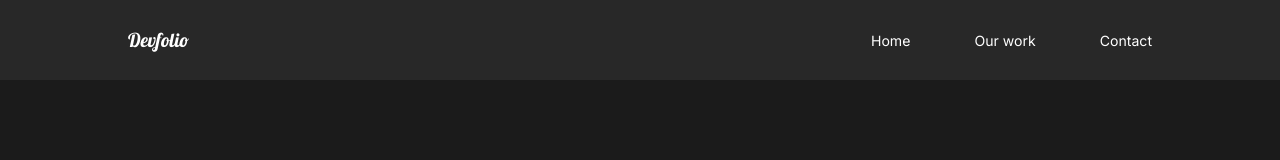
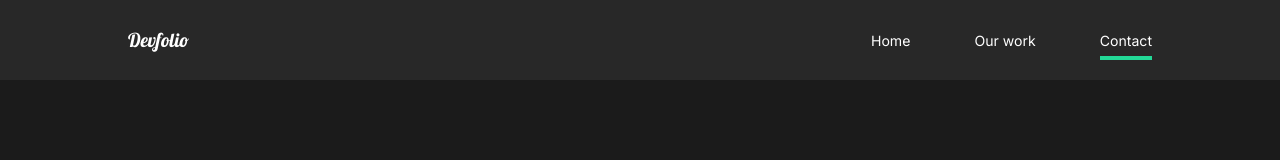
Before and after one commit to arielvergarautn/devfolio-v2, a React (Create React App) app: page /contact in a window 1280 px wide. Shown: the top 160 px of the page. Built offline with nearby package versions, Linux system fonts and the light colour scheme.

Commit message:
Updating styles of animations

```diff
--- a/src/animation.js
+++ b/src/animation.js
@@ -66,7 +66,7 @@ export const lineNavAnim = {
         width: '0%'
     },
     show: {
-        width: '50%',
+        width: '100%',
         transition: {
             duration: 0.75
         }
--- a/src/components/Nav.js
+++ b/src/components/Nav.js
@@ -3,14 +3,18 @@ import React from 'react'
 //Router
 import {
     Link,
-    useNavigate
+    useLocation
 } from 'react-router-dom'
 //Animations
 import { motion } from 'framer-motion'
 import { lineNavAnim } from '../animation'
+
 const Nav = () => {
 
-    const { pathname } = useNavigate();
+    const { pathname } = useLocation();
+
+    console.log(pathname)
+
     return (
         <nav className='nav'>
             <h1>
@@ -18,28 +22,34 @@ const Nav = () => {
             </h1>
             <ul>
                 <li>
+                    <div class="link-container">
                         <Link to="/home">Home</Link>
                         {
                             (pathname === '/' || pathname === '/home') && (
                                 <motion.div variants={lineNavAnim} initial='hidden' animate='show' className="line"></motion.div>
                             )
                         }
+                    </div>
                 </li>
                 <li>
+                    <div class="link-container">
                         <Link to="/work">Our work</Link>
                         {
                             pathname === '/work' && (
                                 <motion.div variants={lineNavAnim} initial='hidden' animate='show' className="line"></motion.div>
                             )
                         }
+                    </div>
                 </li>
                 <li>
+                    <div class="link-container">
                         <Link to="/contact">Contact</Link>
                         {
                             pathname === '/contact' && (
                                 <motion.div variants={lineNavAnim} initial='hidden' animate='show' className="line"></motion.div>
                             )
                         }
+                    </div>
                 </li>
             </ul>
         </nav>
--- a/src/public/styles/_nav.scss
+++ b/src/public/styles/_nav.scss
@@ -30,10 +30,12 @@ nav{
     .line{
         height: 0.3rem;
         background: #23d997;
-        width: 100%;
-        position: absolute;
-        bottom: -80%;
-        left: 55%;
+        margin: 7px auto;
+    }
+
+    .link-container{
+        height: 16px;
+        text-align: center;
     }
 }
 
```
Lines whose indentation alone changed are shown as unchanged.
